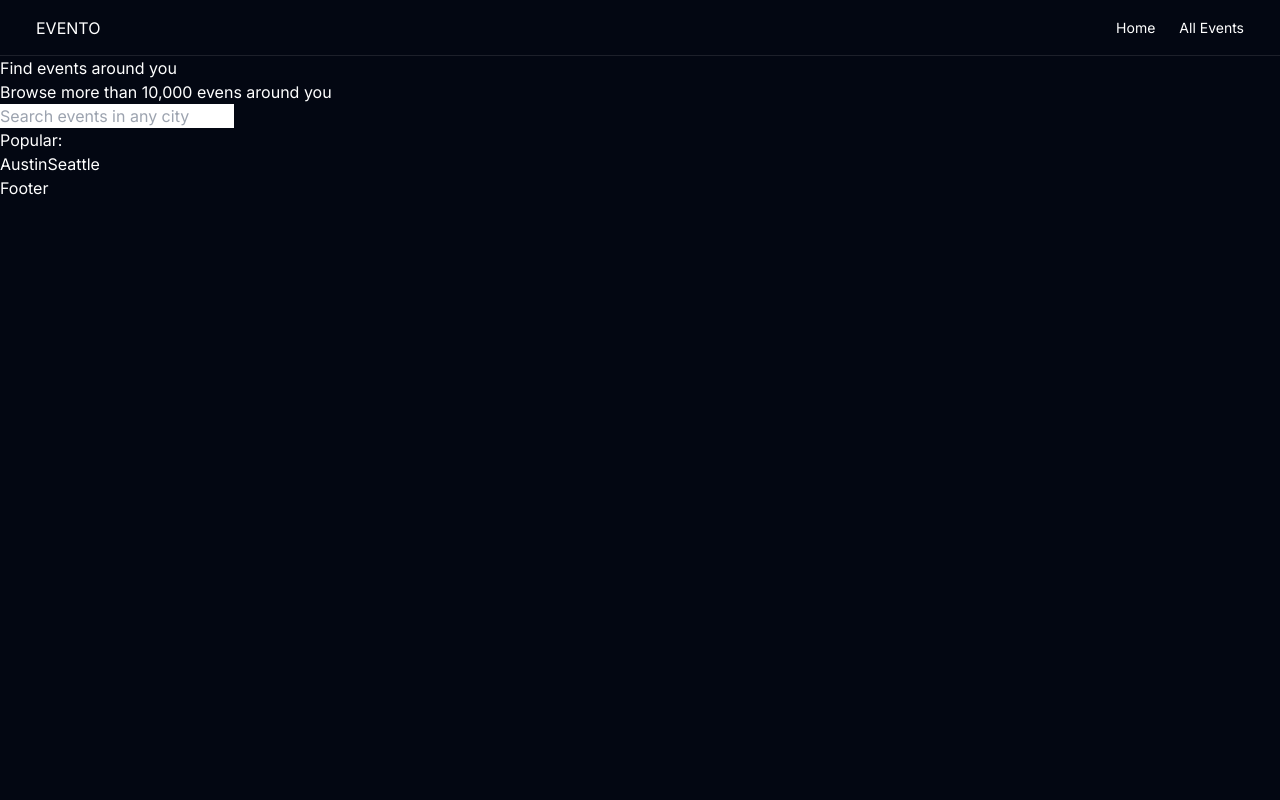
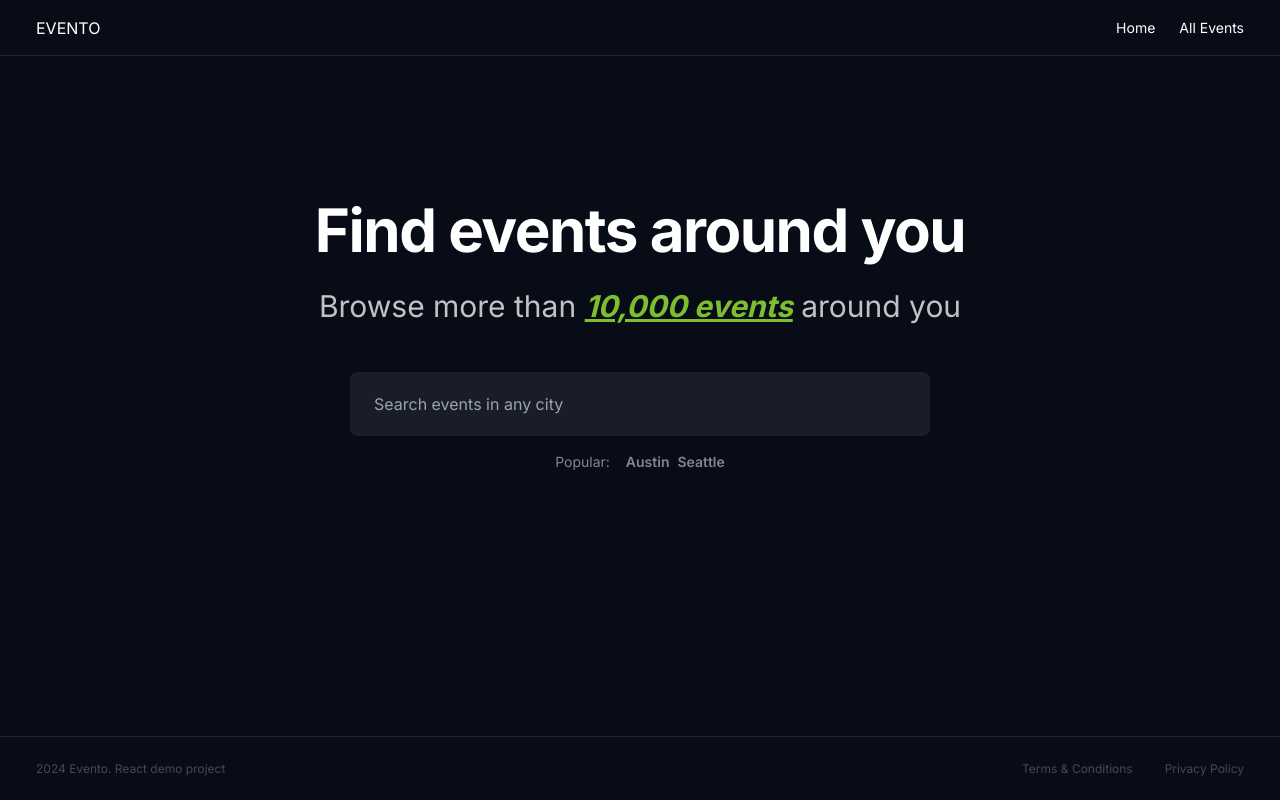
Before and after one commit to cd-roman/evento, a Next.js app: page / in a window 1280 px wide. Built offline with nearby package versions, Linux system fonts and the light colour scheme.

Commit message:
Update layout to include Container component, update page styles and footer component

```diff
--- a/src/app/layout.tsx
+++ b/src/app/layout.tsx
@@ -3,6 +3,7 @@
 import "./globals.css";
 import Header from "../components/header";
 import Footer from "../components/footer";
+import Container from "../components/container";
 
 const inter = Inter({ subsets: ["latin"] });
 
@@ -21,9 +22,11 @@
       <body
         className={`${inter.className} bg-gray-950 text-white overflow-y-scroll`}
       >
-        <Header />
-        {children}
-        <Footer />
+        <Container>
+          <Header />
+          {children}
+          <Footer />
+        </Container>
       </body>
     </html>
   );
--- a/src/app/page.tsx
+++ b/src/app/page.tsx
@@ -2,17 +2,29 @@
 
 export default function Home() {
   return (
-    <main>
-      <h1>Find events around you</h1>
-      <p>Browse more than 10,000 evens around you</p>
+    <main className="flex flex-col items-center px-3 pt-36">
+      <h1 className="text-3xl lg:text-6xl font-bold tracking-tight">
+        Find events around you
+      </h1>
+      <p className="mb-12 mt-7 text-2xl lg:text-3xl opacity-75">
+        Browse more than{" "}
+        <span className="font-bold text-accent italic underline">
+          10,000 events
+        </span>{" "}
+        around you
+      </p>
 
-      <form>
-        <input placeholder="Search events in any city" spellCheck={false} />
+      <form className="w-full sm:w-[580px]">
+        <input
+          className="w-full h-16 rounded-lg bg-white/[7%] px-6 outline-none ring-accent/50 transition focus:ring-2 focus:bg-white/10"
+          placeholder="Search events in any city"
+          spellCheck={false}
+        />
       </form>
 
-      <section>
+      <section className="mt-4 flex gap-x-4 text-sm text-white/50">
         <p>Popular:</p>
-        <div>
+        <div className="space-x-2 font-semibold">
           <Link href="/events/austin">Austin</Link>
           <Link href="/events/seattle">Seattle</Link>
         </div>
--- /dev/null
+++ b/src/components/container.tsx
@@ -0,0 +1,11 @@
+type ContainerProps = {
+  children: React.ReactNode;
+};
+
+export default function Container({ children }: ContainerProps) {
+  return (
+    <div className="flex flex-col max-w-7xl min-h-screen mx-auto bg-white/[2%]">
+      {children}
+    </div>
+  );
+}
--- a/src/components/footer.tsx
+++ b/src/components/footer.tsx
@@ -1,3 +1,32 @@
+import Link from "next/link";
+
+const routes = [
+  {
+    path: "/terms-conditions",
+    name: "Terms & Conditions",
+  },
+  {
+    path: "/privacy-policy",
+    name: "Privacy Policy",
+  },
+];
+
 export default function Footer() {
-  return <footer>Footer</footer>;
+  return (
+    <footer className="mt-auto flex items-center justify-between h-16 border-t border-white/10 px-3 sm:px-9 text-xs text-white/25">
+      <small className="text-xs">
+        {currentYear} Evento. React demo project
+      </small>
+
+      <ul className="flex gap-x-3 sm:gap-x-8">
+        {routes.map((route) => (
+          <li key={route.path}>
+            <Link href={route.path}>{route.name}</Link>
+          </li>
+        ))}
+      </ul>
+    </footer>
+  );
 }
+
+const currentYear = new Date().getFullYear();
--- a/tailwind.config.ts
+++ b/tailwind.config.ts
@@ -8,10 +8,8 @@
   ],
   theme: {
     extend: {
-      backgroundImage: {
-        "gradient-radial": "radial-gradient(var(--tw-gradient-stops))",
-        "gradient-conic":
-          "conic-gradient(from 180deg at 50% 50%, var(--tw-gradient-stops))",
+      colors: {
+        accent: "#a4f839",
       },
     },
   },
```
